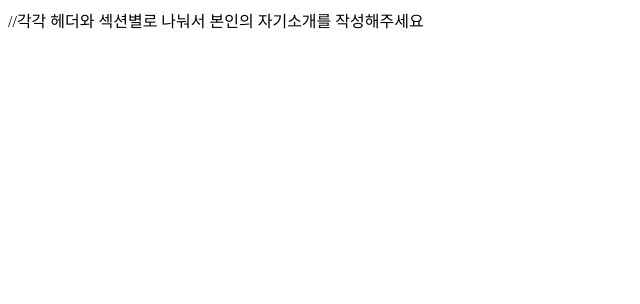
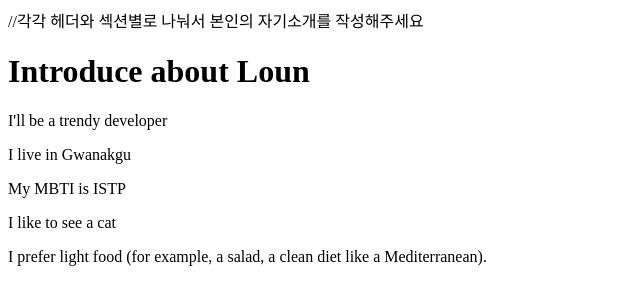
Before and after one commit to icebreakteam7-TeamProject/self-introduce, a plain HTML site: page index.html in a window 1280 px wide. Shown: the whole page, without its empty margins (0-640 px from the left). Drawn offline with Linux system fonts and the light colour scheme.

Commit message:
feat : add child Tags in Body
Introduce about me
1. What kind of person do you want to be
2. What's my MBTI
3. Where i live
4. What is my favorite
5. What is my favorite food

```diff
--- a/index.html
+++ b/index.html
@@ -7,6 +7,12 @@
 </head>
 <body>
 	//각각 헤더와 섹션별로 나눠서 본인의 자기소개를 작성해주세요
+	  <h1>Introduce about Loun</h1>
 
+	  <p>I'll be a trendy developer</p>
+	  <p>I live in Gwanakgu</p>
+	  <p>My MBTI is ISTP</p>
+	  <p>I like to see a cat</p>
+	  <p>I prefer light food (for example, a salad, a clean diet like a Mediterranean).</p>
 </body>
 </html>
```
